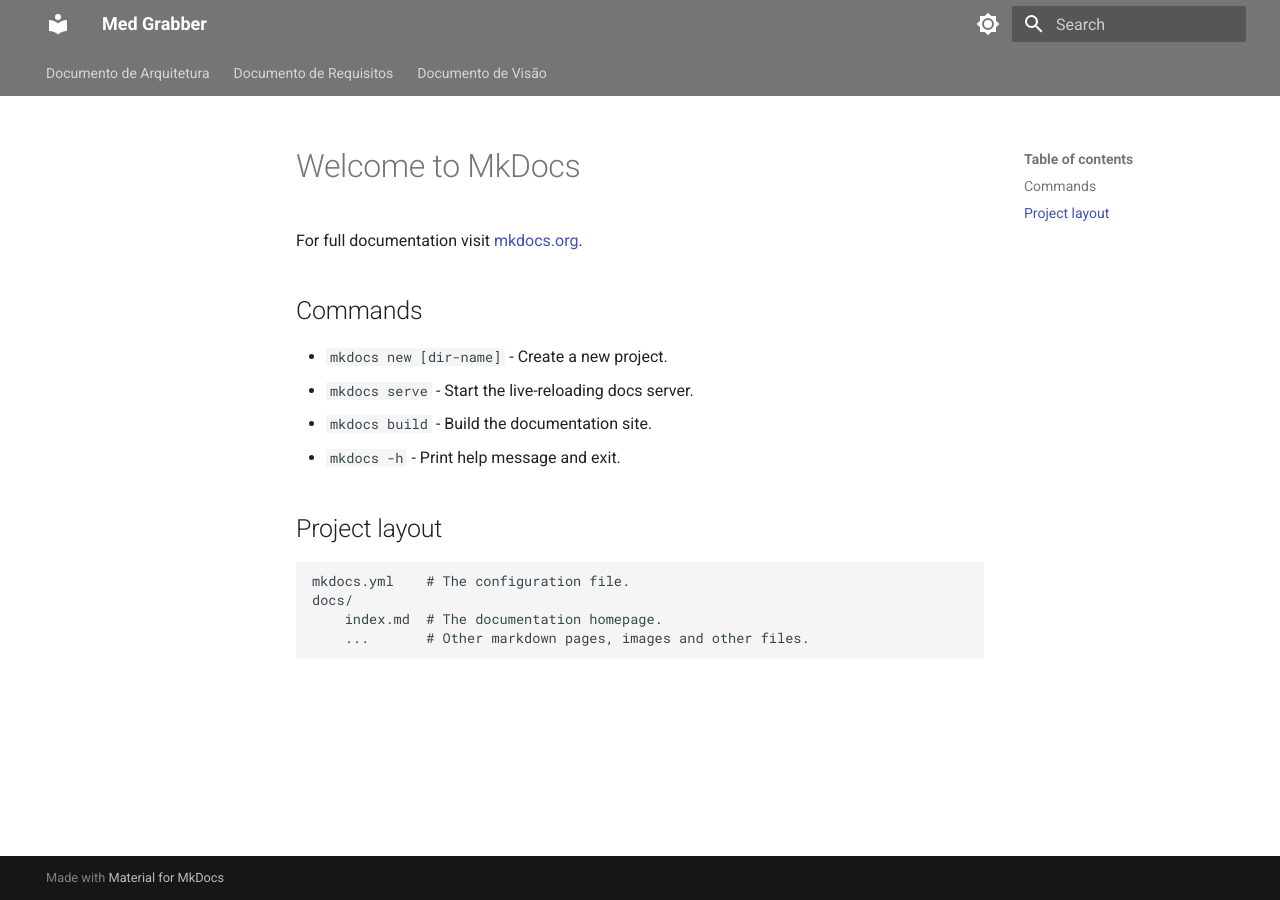
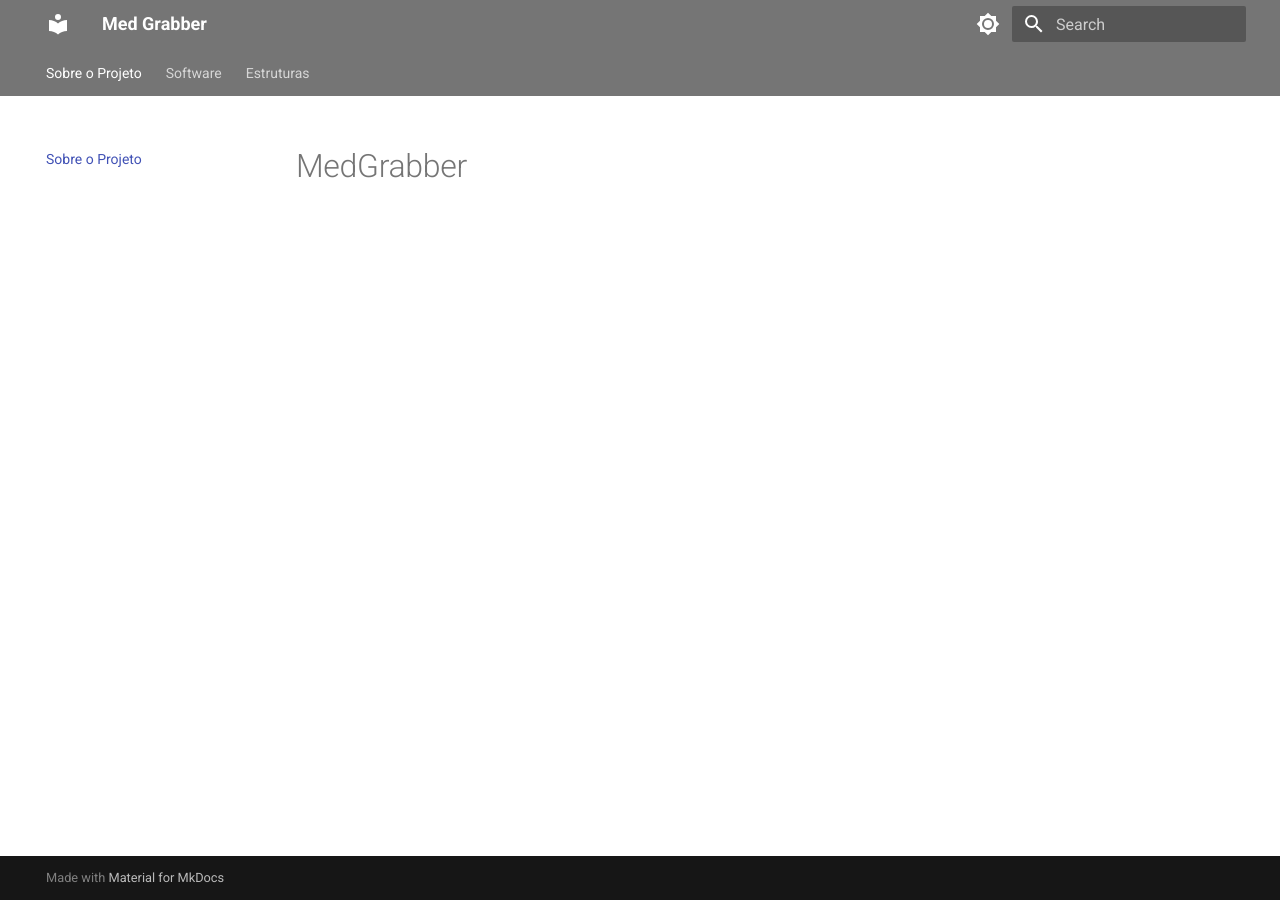
Before and after one commit to UNB-PI2-Grupo3-BracoRobotico/Documentation, an MkDocs documentation site: the page built from docs/index.md, in a window 1280 px wide. Built offline with MkDocs 1.6.1 and Material for MkDocs 9.7.7, drawn with Linux system fonts in a browser that asks for light colours.

Commit message:
feat: adição documento de estruturas

```diff
--- a/docs/index.md
+++ b/docs/index.md
@@ -1,17 +1 @@
-# Welcome to MkDocs
-
-For full documentation visit [mkdocs.org](https://www.mkdocs.org).
-
-## Commands
-
-* `mkdocs new [dir-name]` - Create a new project.
-* `mkdocs serve` - Start the live-reloading docs server.
-* `mkdocs build` - Build the documentation site.
-* `mkdocs -h` - Print help message and exit.
-
-## Project layout
-
-    mkdocs.yml    # The configuration file.
-    docs/
-        index.md  # The documentation homepage.
-        ...       # Other markdown pages, images and other files.
+# MedGrabber
--- a/mkdocs.yml
+++ b/mkdocs.yml
@@ -30,6 +30,9 @@
 
 
 nav:
-  - Documento de Arquitetura: documento_arquitetura.md
-  - Documento de Requisitos: documento_requisito.md
-  - Documento de Visão: documento_visão.md
+  - Sobre o Projeto: index.md
+  - Software:
+    - Documento de Arquitetura: documento_arquitetura.md
+    - Documento de Requisitos: documento_requisito.md
+    - Documento de Visão: documento_visão.md
+  - Estruturas: estruturas/documento_estrutura.md
```
Also changed, not shown: docs/estruturas/documento_estrutura.md (added, +39 -0 lines), docs/estruturas/assets/desenho_visao_3d.png (added), docs/estruturas/assets/desenho_visao_horizontal.png (added), docs/estruturas/assets/desenho_visao_vertical.png (added).
